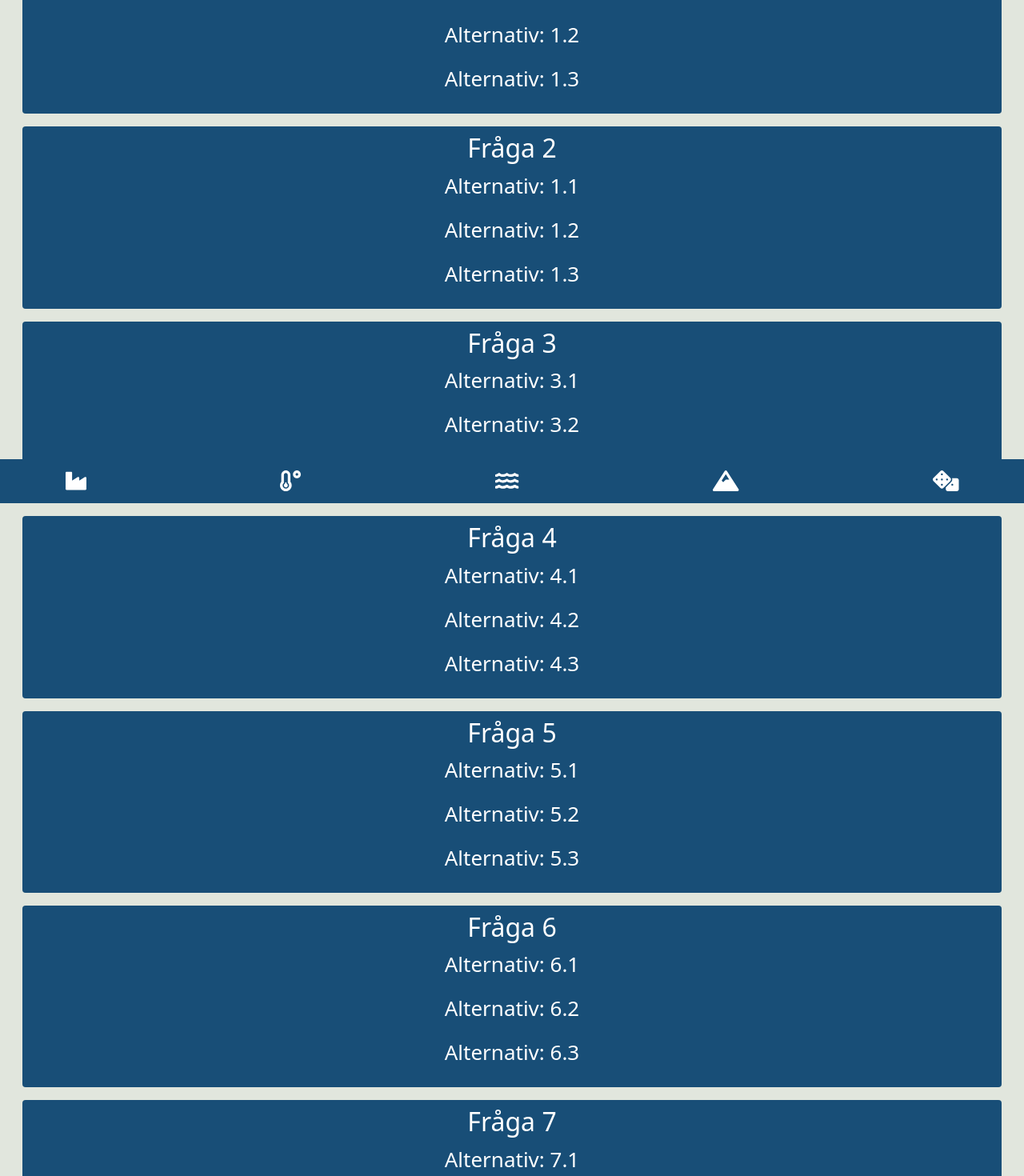
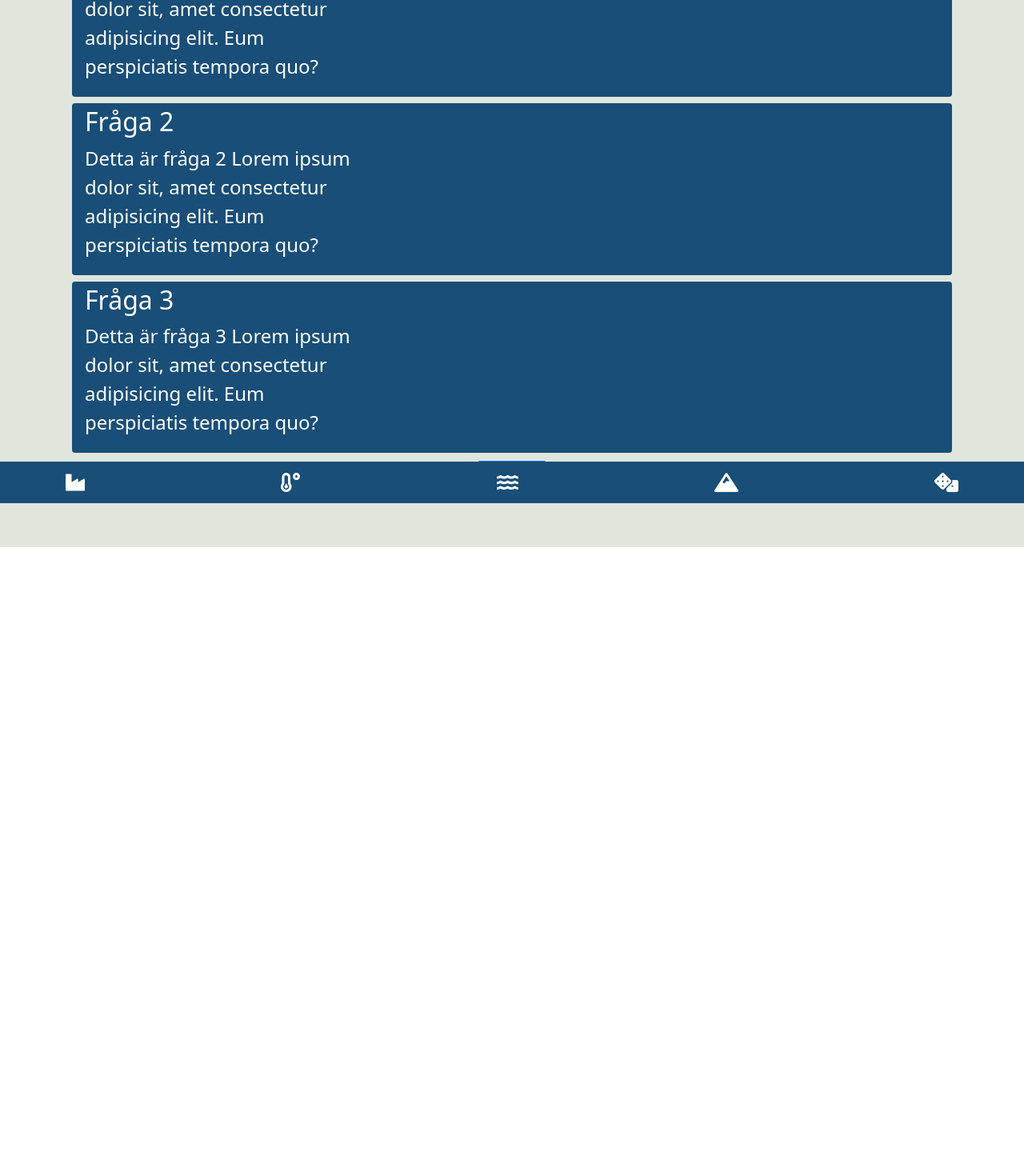
Before and after one commit to preeyaJo/group3project, a React (Create React App) app: page /quiz in a window 1280 px wide. Shown: the part 171-1641 px from the top of the page at 80% size. After the commit the page ends 855 px from the top, so only its background shows below. Built offline with nearby package versions, Linux system fonts and the light colour scheme.

Commit message:
Fixar med Quiz
uppdaterar quiz och Json

```diff
--- a/src/App.css
+++ b/src/App.css
@@ -9,7 +9,7 @@
   display: flex;
   flex-direction: column;
   justify-content: center;
-  font-size: calc(10px + 2vmin);
+  font-size: calc(8px + 2vmin);
   color: white;
 }
 .BottomMenu {
--- a/src/Quiz/QuizItem.js
+++ b/src/Quiz/QuizItem.js
@@ -1,13 +1,37 @@
 import React from "react";
+/* import { InputGroup, FormControl } from "react-bootstrap"; */
+import { Button } from "react-bootstrap";
 import data from "./questions.json";
 
 function QuizList() {
   return data.map((post, index) => (
-    <div className="QuizItem rounded m-3 p-2" key={index}>
-      <h2>Fråga {index + 1}</h2>
-      <p>{post.alt1}</p>
-      <p>{post.alt2}</p>
-      <p>{post.alt3}</p>
+    <div className=" row QuizItem rounded p-1 m-2" key={index}>
+      <div className="col">
+        <h2>Fråga {post.id}</h2>
+        <p>{post.question}</p>
+      </div>
+      <div className="col col-md-8 d-flex justify-content-center align-items-center">
+        <div>
+          {/*           <Button variant="outline-light btn-sm" className="m-2">
+            Alternativ 1
+          </Button>
+          <Button variant="outline-light btn-sm" className="m-2">
+            Alternativ 2
+          </Button>
+          <Button variant="outline-light btn-sm" className="m-2">
+            Alternativ 3
+          </Button>
+          <Button variant="outline-light btn-sm" className="m-2">
+            Alternativ 3
+          </Button> */}
+        </div>
+
+        {/*         <InputGroup className="mb-3">
+                    <Button variant="outline-light">Alt 1</Button>
+                    <Button variant="outline-light">Alt 2</Button>
+                    <Button variant="outline-light">Alt 3</Button>
+                  </InputGroup> */}
+      </div>
     </div>
   ));
 }
--- a/src/Quiz/QuizListContainer.js
+++ b/src/Quiz/QuizListContainer.js
@@ -3,7 +3,7 @@ import QuizList from "./QuizItem";
 
 function QuizListContainer() {
   return (
-    <div className="container-fluid">
+    <div className="container">
       <QuizList />
     </div>
   );
--- a/src/Quiz/questions.json
+++ b/src/Quiz/questions.json
@@ -1,51 +1,29 @@
 [
   {
     "id": "1",
-    "question": "fråga 1",
-    "alt1": "Alternativ: 1.1 ",
-    "alt2": "Alternativ: 1.2",
-    "alt3": "Alternativ: 1.3"
+    "question": "Detta är fråga 1 Lorem ipsum dolor sit, amet consectetur adipisicing elit. Eum perspiciatis tempora quo?",
+    "Answers": [
+      { "Alt1 ": "Alternativ: 1.2", "isCorrect": true },
+      { "Alt2": "Alternativ: 1.2", "isCorrect": false },
+      { "Alt3": "Alternativ: 1.3", "isCorrect": false }
+    ]
   },
   {
-    "id": "1",
-    "question": "fråga 1",
-    "alt1": "Alternativ: 1.1 ",
-    "alt2": "Alternativ: 1.2",
-    "alt3": "Alternativ: 1.3"
+    "id": "2",
+    "question": "Detta är fråga 2 Lorem ipsum dolor sit, amet consectetur adipisicing elit. Eum perspiciatis tempora quo?",
+    "Answers": [
+      { "Alt1 ": "Alternativ: 2.2", "isCorrect": false },
+      { "Alt2": "Alternativ: 2.2", "isCorrect": true },
+      { "Alt3": "Alternativ: 2.3", "isCorrect": false }
+    ]
   },
   {
     "id": "3",
-    "question": "fråga 3",
-    "alt1": "Alternativ: 3.1 ",
-    "alt2": "Alternativ: 3.2",
-    "alt3": "Alternativ: 3.3"
-  },
-  {
-    "id": "4",
-    "question": "fråga 4",
-    "alt1": "Alternativ: 4.1 ",
-    "alt2": "Alternativ: 4.2",
-    "alt3": "Alternativ: 4.3"
-  },
-  {
-    "id": "5",
-    "question": "fråga 5",
-    "alt1": "Alternativ: 5.1 ",
-    "alt2": "Alternativ: 5.2",
-    "alt3": "Alternativ: 5.3"
-  },
-  {
-    "id": "6",
-    "question": "fråga 6",
-    "alt1": "Alternativ: 6.1 ",
-    "alt2": "Alternativ: 6.2",
-    "alt3": "Alternativ: 6.3"
-  },
-  {
-    "id": "7",
-    "question": "fråga 7",
-    "alt1": "Alternativ: 7.1 ",
-    "alt2": "Alternativ: 7.2 ",
-    "alt3": "Alternativ: 7.3 "
+    "question": "Detta är fråga 3 Lorem ipsum dolor sit, amet consectetur adipisicing elit. Eum perspiciatis tempora quo?",
+    "Answers": [
+      { "Alt1 ": "Alternativ: 3.2", "isCorrect": false },
+      { "Alt2": "Alternativ: 3.2", "isCorrect": false },
+      { "Alt3": "Alternativ: 3.3", "isCorrect": true }
+    ]
   }
 ]
--- a/src/Quiz/quiz.css
+++ b/src/Quiz/quiz.css
@@ -1,3 +1,10 @@
 .QuizItem {
   background-color: #184e77;
+  text-align: left;
 }
+
+.answers {
+  display: flex;
+  flex-direction: column;
+  justify-content: center;
+}
```
Also changed, not shown: src/Quiz/questions copy.json (added, +27 -0 lines).
